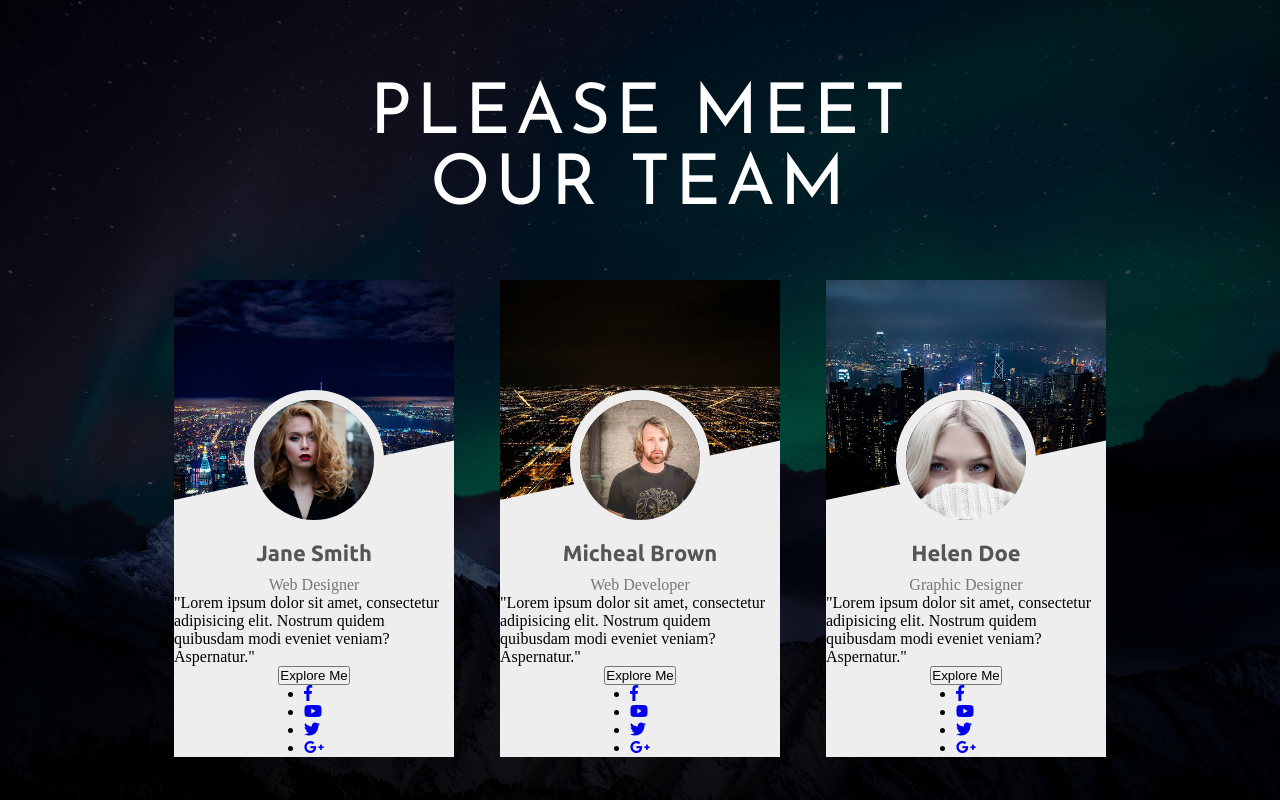
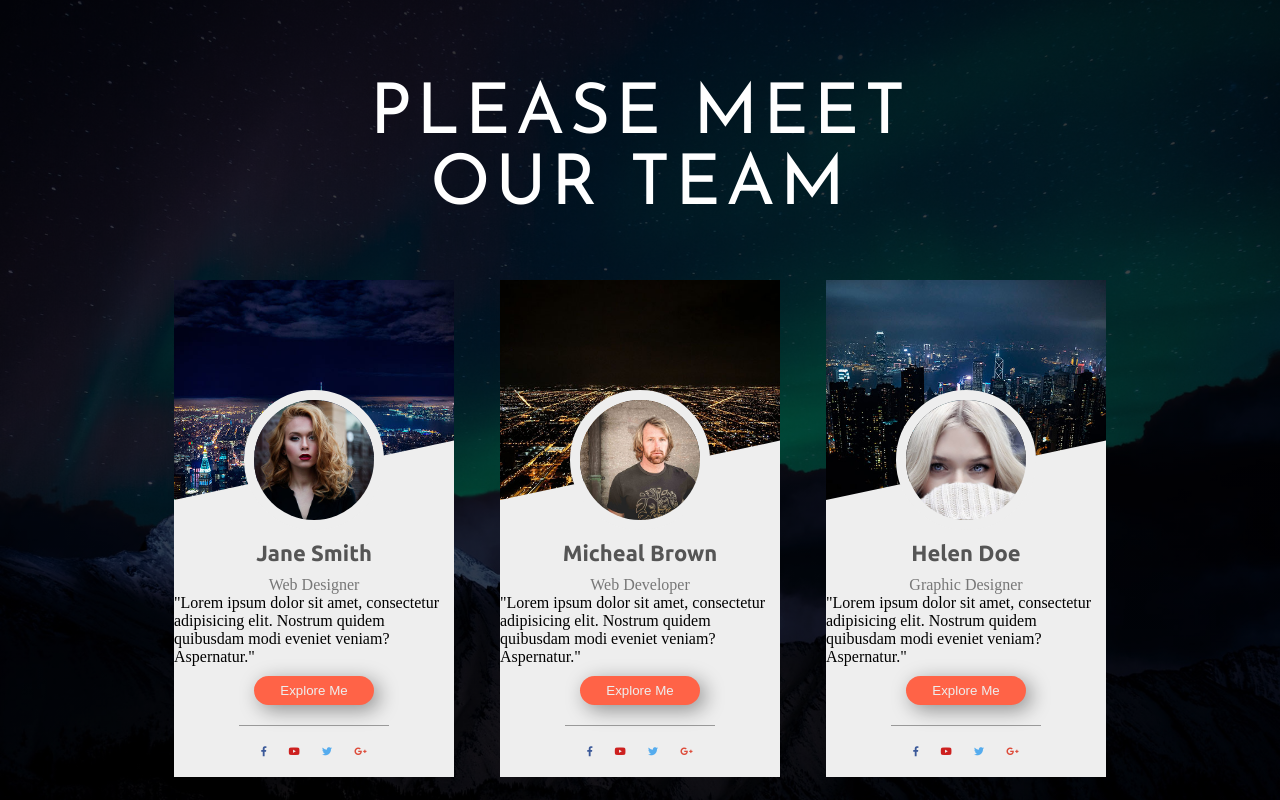
Before and after one commit to jahman07104/Profile_cards, a plain HTML site: page index.html in a window 1280 px wide. Drawn offline with Linux system fonts and the light colour scheme.

Commit message:
add button animation

```diff
--- a/style.css
+++ b/style.css
@@ -6,7 +6,7 @@
 .container {
   width: 100%;
   height: 100vh;
-  background: linear-gradient(rgba(0, 0, 0, .8), rgba(0, 0, 0, .6)),
+  background: linear-gradient(rgba(0, 0, 0, 0.8), rgba(0, 0, 0, 0.6)),
     url(images/bg.jpeg) center no-repeat;
   background-size: cover;
 }
@@ -41,6 +41,11 @@
   flex-direction: column;
   align-items: center;
   justify-content: space-evenly;
+  transition: transform .5s;
+}
+
+.card:hover {
+    transform: scale(1.1);
 }
 
 .image-top {
@@ -70,7 +75,7 @@
 
 .job {
   font-family: "Monserrat" sans-serif;
-  color:#777;
+  color: #777;
   font-weight: 300;
 }
 
@@ -81,4 +86,75 @@
   margin: 15px 0;
   font-style: italic;
   color: #444;
+  text-align: center;
 }
+
+.card button {
+  width: 120px;
+  padding: 7px;
+  margin: 10px 0;
+  background-color: tomato;
+  border: none;
+  outline: none;
+  border-radius: 25px;
+  font-family: "Jeasef Sans" sans-serif;
+  color: #eee;
+  box-shadow: 5px 5px 20px rgba(0, 0, 0, 0.4);
+}
+
+.card:hover button {
+animation: buttonRotation 2s 1s linear
+}
+
+@keyframes buttonRotation {
+    0%{transform: scale(1) rotateZ(0)}
+    5%{transform: scale(1.2) rotateZ(5deg)}
+    10%{transform: scale(1.2) rotateZ(-5deg)}
+    15%{transform: scale(1.2) rotateZ(5deg)}
+    20%{transform: scale(1.2) rotateZ(-5deg)}
+    25%{transform: scale(1.2) rotateZ(5deg)}
+    30%{transform: scale(1.2) rotateZ(-5deg)}
+    35%{transform: scale(1.2) rotateZ(5deg)}
+    40%{transform: scale(1.2) rotateZ(-5deg)}
+    45%{transform: scale(1.2) rotateZ(5deg)}
+    50%{transform: scale(1.2) rotateZ(-5deg)}
+    55%{transform: scale(1.2) rotateZ(5deg)}
+    60%{transform: scale(1.2) rotateZ(-5deg)}
+    65%{transform: scale(1.2) rotateZ(5deg)}
+    70%{transform: scale(1.2) rotateZ(-5deg)}
+    75%{transform: scale(1.2) rotateZ(5deg)}
+    80%{transform: scale(1.2) rotateZ(-5deg)}
+    85%{transform: scale(1.2) rotateZ(5deg)}
+    90%{transform: scale(1.2) rotateZ(-5deg)}
+    95%{transform: scale(1.2) rotateZ(5deg)}
+    100%{transform: scale(1.2) rotateZ(-5deg)}
+}
+
+.social-icons {
+  width: 150px;
+  list-style: none;
+  display: flex;
+  justify-content: space-evenly;
+  margin: 10px 0 20px 0;
+  border-top: 1px solid #999;
+  padding-top: 20px;
+}
+.social-icons {
+  font-size: 10px;
+}
+
+.fa-facebook-f {
+  color: #3b5999;
+}
+
+.fa-youtube {
+    color: #cd201f;
+  }
+
+  .fa-twitter {
+    color: #55acee;
+  }
+
+  .fa-google-plus-g {
+    color: #dd4b39;
+  }
```
Lines whose indentation alone changed are shown as unchanged.
